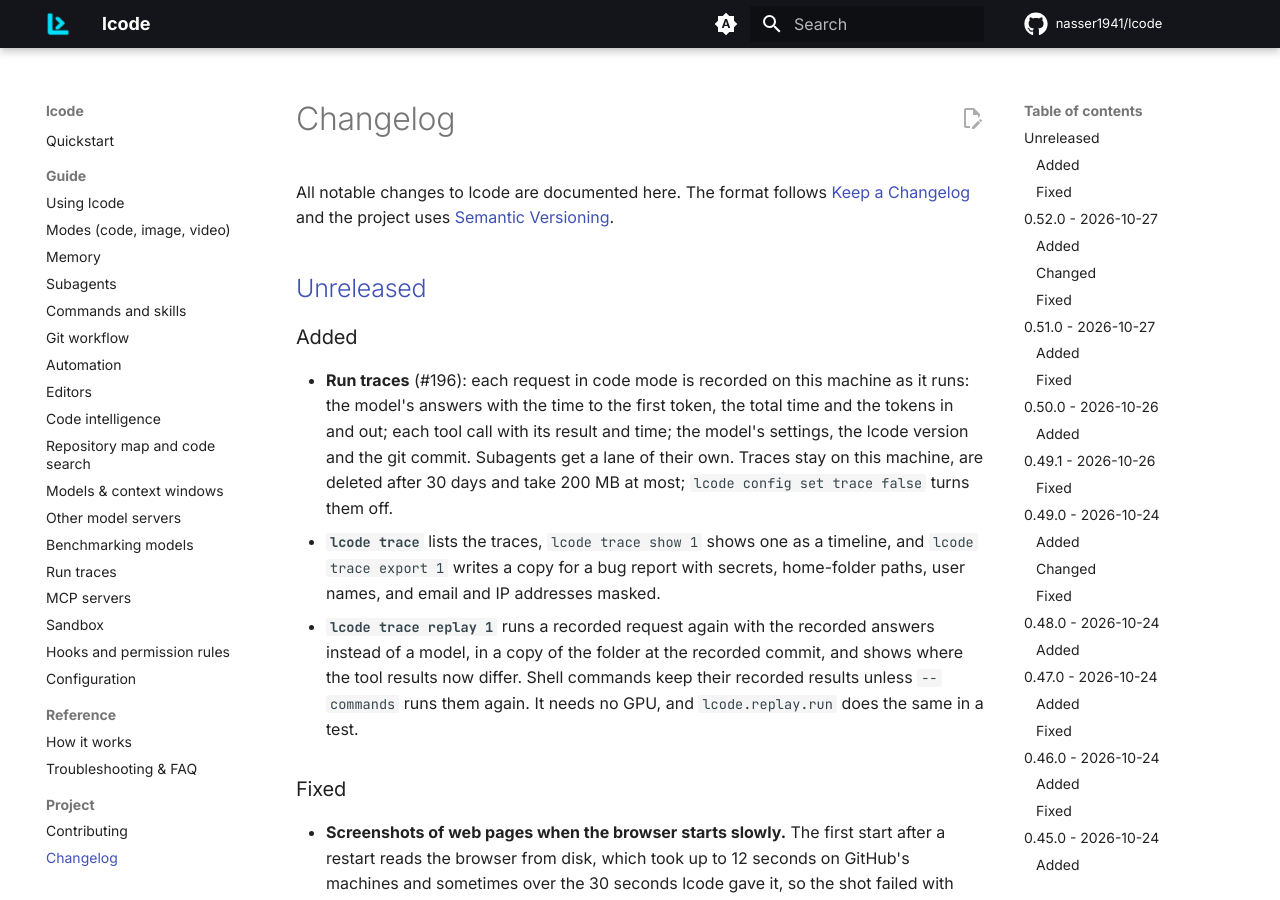
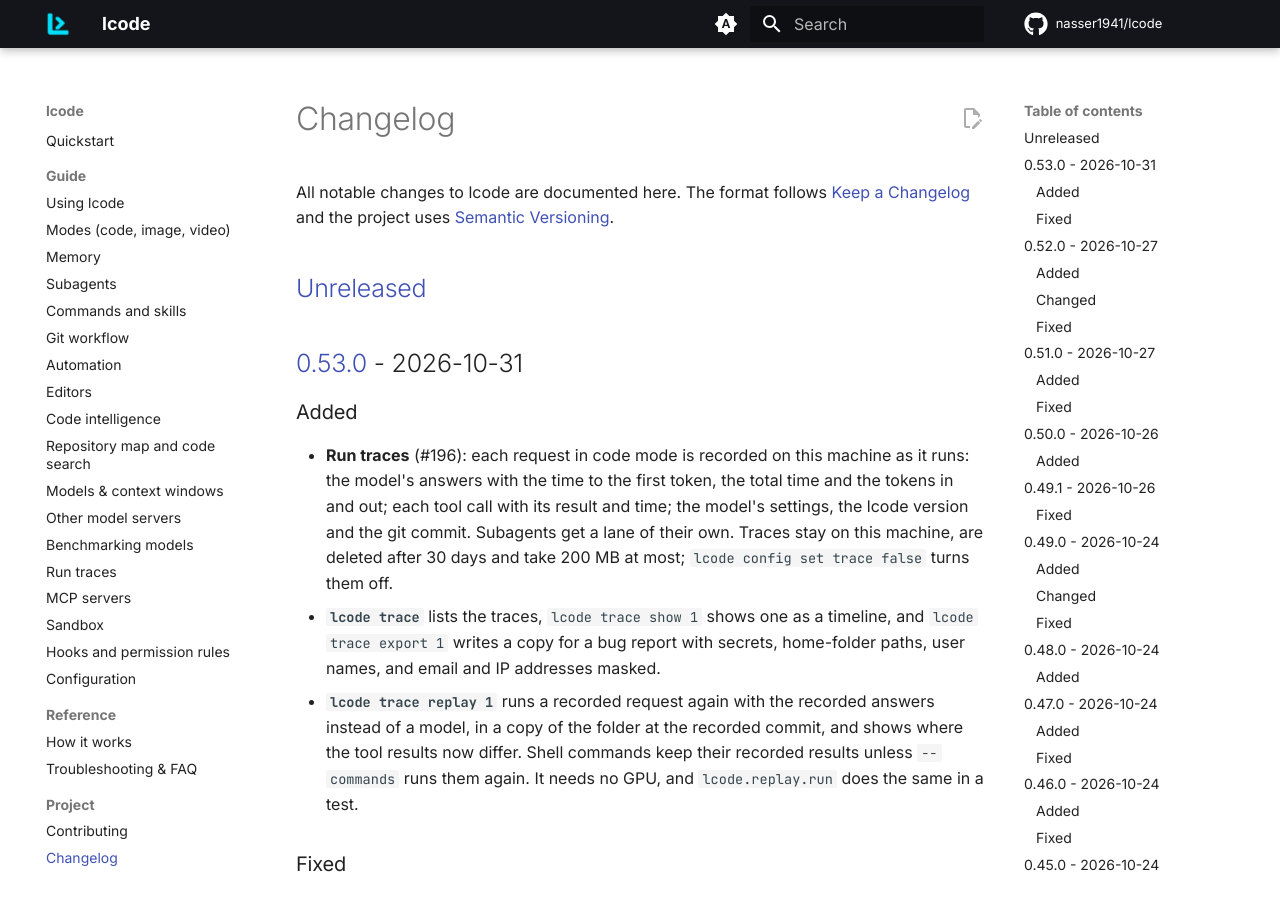
Before and after one commit to nasser1941/lcode, an MkDocs documentation site: the page built from docs/changelog.md, in a window 1280 px wide and 900 px high. Built offline with MkDocs 1.6.1 and Material for MkDocs 9.7.7, drawn with Linux system fonts in a browser that asks for light colours; comment, search, counter and statistics services are not loaded.

Commit message:
Release 0.53.0 (#217)
Co-authored-by: Naser Derakhshan <9349840+nasser1941@users.noreply.github.com>
Co-authored-by: Claude Opus 5.5 <noreply@anthropic.com>

```diff
--- a/CHANGELOG.md
+++ b/CHANGELOG.md
@@ -5,6 +5,8 @@ All notable changes to lcode are documented here. The format follows
 [Semantic Versioning](https://semver.org/).
 
 ## [Unreleased]
+
+## [0.53.0] - 2026-10-31
 
 ### Added
 
@@ -1165,7 +1167,8 @@ First public release.
 - `AGENTS.md` project instructions and `/init` to generate them.
 - One-line installer for Linux and macOS.
 
-[Unreleased]: https://github.com/nasser1941/lcode/compare/v0.52.0...HEAD
+[Unreleased]: https://github.com/nasser1941/lcode/compare/v0.53.0...HEAD
+[0.53.0]: https://github.com/nasser1941/lcode/compare/v0.52.0...v0.53.0
 [0.52.0]: https://github.com/nasser1941/lcode/compare/v0.51.0...v0.52.0
 [0.51.0]: https://github.com/nasser1941/lcode/compare/v0.50.0...v0.51.0
 [0.50.0]: https://github.com/nasser1941/lcode/compare/v0.49.1...v0.50.0
--- a/src/lcode/__init__.py
+++ b/src/lcode/__init__.py
@@ -3,7 +3,7 @@
 From a program: `from lcode import Session` (see lcode.api).
 """
 
-__version__ = "0.52.0"
+__version__ = "0.53.0"
 
 API = ("Session", "Result", "Options", "SetupError")
 
```
Also changed, not shown: docs/quickstart.md (+1 -1 lines).
